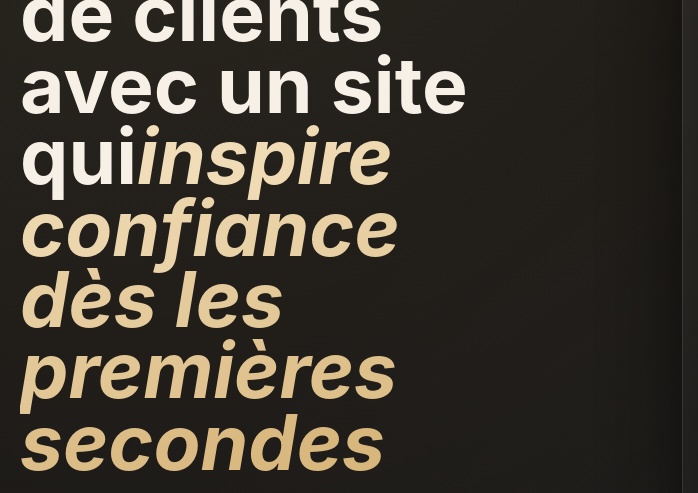
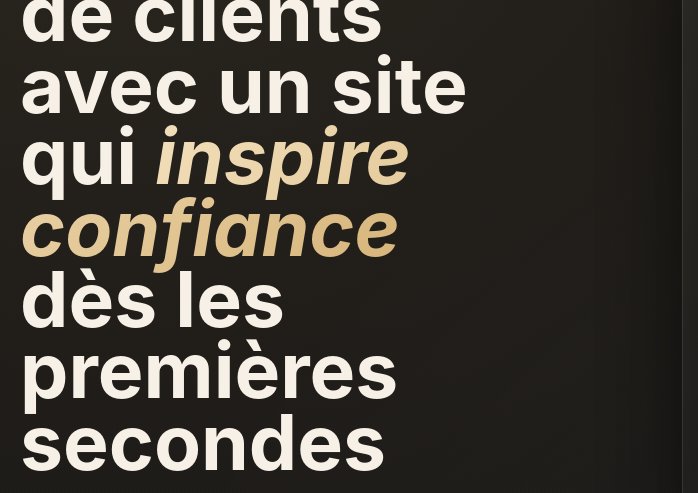
Before and after one commit to SculptMethod/ascendia-site, a plain HTML site: page index.html in a window 1280 px wide. Shown: the part 318-811 px from the top of the page, 0-698 px from the left. Drawn offline with Linux system fonts and the light colour scheme.

Commit message:
Update index.html

```diff
--- a/index.html
+++ b/index.html
@@ -28,7 +28,11 @@
       <div class="container hero-grid">
         <div>
           <span class="eyebrow">Agence de création web</span>
-          <h1>Attirez plus de clients avec un site qui<span class="accent">inspire confiance dès les premières secondes</span></h1>
+          <h1>
+Attirez plus de clients<br>
+avec un site qui <span class="accent">inspire confiance</span><br>
+dès les premières secondes
+</h1>
           <p class="lead">Un site clair, professionnel et optimisé pour générer des demandes.
 Vous donnez une meilleure image et convertissez plus de visiteurs en clients.</p>
           <div class="hero-actions">
```
